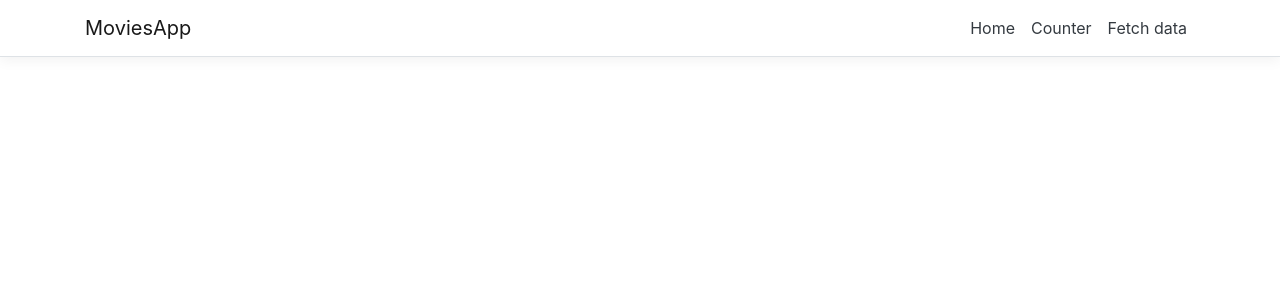
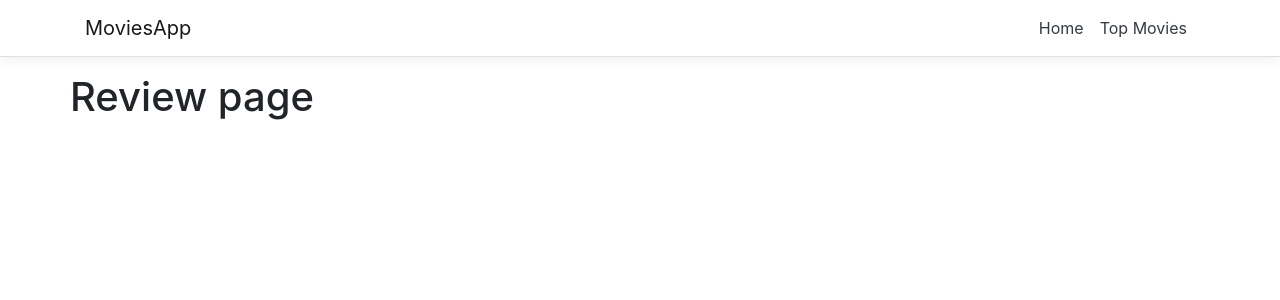
Before and after one commit to TuwaiqUnitTest/mvc-unit-test, a React (Create React App) app in the folder MoviesApp/ClientApp/: page /Reviews/1 in a window 1280 px wide. Shown: the top 300 px of the page. Built offline with nearby package versions, Linux system fonts and the light colour scheme.

Commit message:
feat: added the app routes

```diff
--- a/MoviesApp/ClientApp/src/App.js
+++ b/MoviesApp/ClientApp/src/App.js
@@ -1,11 +1,11 @@
 import React, { Component } from 'react';
 import { Route } from 'react-router';
 import { Layout } from './components/Layout';
-import { Home } from './components/Home';
-import { FetchData } from './components/FetchData';
-import { Counter } from './components/Counter';
+import Home from './pages/Home';
+import Top from './pages/Top';
+import Reviews from './pages/Reviews';
 
-import './custom.css'
+import './custom.css';
 
 export default class App extends Component {
   static displayName = App.name;
@@ -14,8 +14,8 @@ export default class App extends Component {
     return (
       <Layout>
         <Route exact path='/' component={Home} />
-        <Route path='/counter' component={Counter} />
-        <Route path='/fetch-data' component={FetchData} />
+        <Route path='/top-movies' component={Top}/>
+        <Route path='/Reviews/:id' component={Reviews} />
       </Layout>
     );
   }
--- a/MoviesApp/ClientApp/src/components/Layout.js
+++ b/MoviesApp/ClientApp/src/components/Layout.js
@@ -1,5 +1,5 @@
 import React, { Component } from 'react';
-import { Container } from 'reactstrap';
+import { Container, Row } from 'reactstrap';
 import { NavMenu } from './NavMenu';
 
 export class Layout extends Component {
@@ -10,7 +10,9 @@ export class Layout extends Component {
       <div>
         <NavMenu />
         <Container>
-          {this.props.children}
+          <Row>
+            {this.props.children}
+          </Row>
         </Container>
       </div>
     );
--- a/MoviesApp/ClientApp/src/components/NavMenu.js
+++ b/MoviesApp/ClientApp/src/components/NavMenu.js
@@ -34,10 +34,7 @@ export class NavMenu extends Component {
                   <NavLink tag={Link} className="text-dark" to="/">Home</NavLink>
                 </NavItem>
                 <NavItem>
-                  <NavLink tag={Link} className="text-dark" to="/counter">Counter</NavLink>
-                </NavItem>
-                <NavItem>
-                  <NavLink tag={Link} className="text-dark" to="/fetch-data">Fetch data</NavLink>
+                  <NavLink tag={Link} className="text-dark" to="/top-movies">Top Movies</NavLink>
                 </NavItem>
               </ul>
             </Collapse>
--- /dev/null
+++ b/MoviesApp/ClientApp/src/pages/Reviews.js
@@ -0,0 +1,11 @@
+import React, { Component } from 'react'
+
+export default class Reviews extends Component {
+    render() {
+        return (
+            <div>
+                <h1>Review page</h1>
+            </div>
+        )
+    }
+}
```
